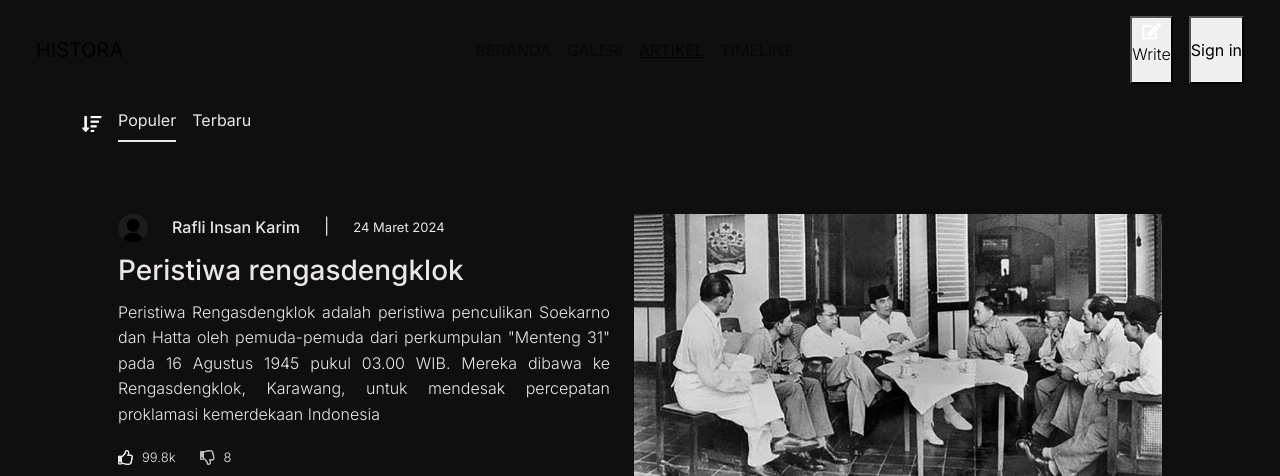
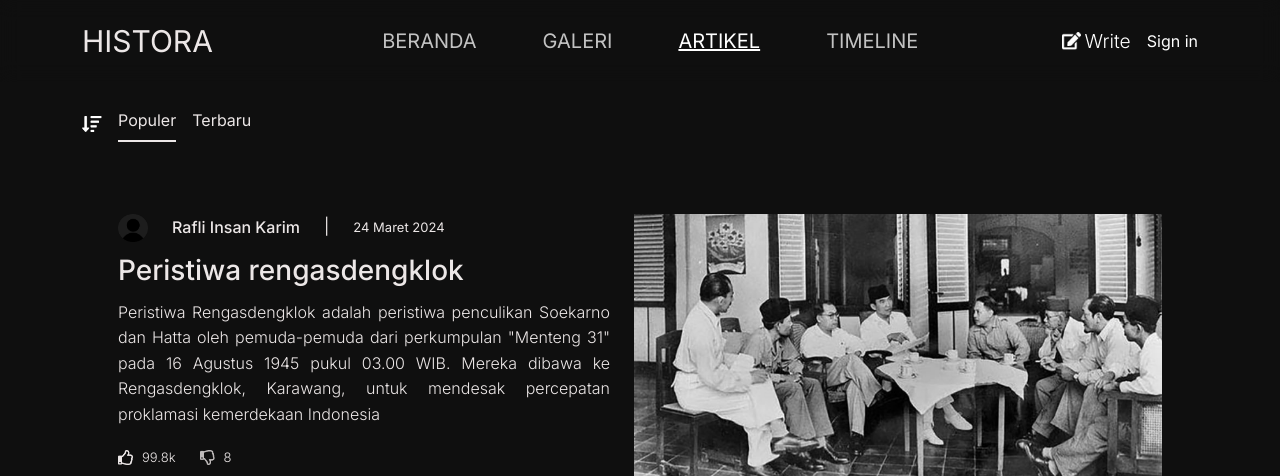
Before and after one commit to DavaGhifary/Tim-Histora, a PHP site: page /pages/artikel.html in a window 1280 px wide. Shown: the top 476 px of the page. Run offline with PHP 8.4, Linux system fonts and the light colour scheme.

Commit message:
refactor:edit navbar

```diff
--- a/IT CLUB-HISTORA/assets/css/navbar.css
+++ b/IT CLUB-HISTORA/assets/css/navbar.css
@@ -1,3 +1,4 @@
+
 /* start-navbar */
 .navbar-header {
   height: 60px;
@@ -29,3 +30,28 @@
   backdrop-filter: blur(10px);
 }
 /* end-navbaar */
+
+
+
+
+
+
+
+
+
+
+/* Test */
+.navbar .navbar-brand {
+  font-size: 30px;
+}
+.navbar .nav-item {
+  padding: 10px 20px;
+}
+.navbar .nav-link {
+  font-size: 20px;
+  margin-left: 10px;
+}
+.fa-bars {
+  color: #007bff;
+  font-size: 30px;
+}
--- a/IT CLUB-HISTORA/pages/artikel.html
+++ b/IT CLUB-HISTORA/pages/artikel.html
@@ -10,6 +10,7 @@
     <!-- Css -->
     <link rel="stylesheet" href="../assets/css/artikel.css">
     <link rel="stylesheet" href="../assets/css/index.css">
+    <link rel="stylesheet" href="../assets/css/navbar.css">
 
     <!-- Fonts -->
     <link rel="preconnect" href="https://fonts.googleapis.com">
@@ -21,22 +22,14 @@
 <div class="artikel">
 
     <!-- Navbar Start -->
-    <nav class="navbar blur navbar-header fixed-top navbar-expand-lg mx-4">
-      <div class="container-fluid">
-        <a class="navbar-brand text-link" href="#">HISTORA</a>
-        <button
-          class="navbar-toggler"
-          type="button"
-          data-bs-toggle="collapse"
-          data-bs-target="#navbarText"
-          aria-controls="navbarText"
-          aria-expanded="false"
-          aria-label="Toggle navigation"
-        >
-          <span class="navbar-toggler-icon"></span>
-        </button>
-        <div class="collapse navbar-collapse" id="navbarText">
-          <ul class="navbar-nav mx-auto mb-2 mb-lg-0">
+    <nav class="navbar blur fixed-top navbar-expand-lg">
+      <div class="container">
+        <a class="navbar-brand text-color" href="#">HISTORA</a>
+        <button class="navbar-toggler" type="button" data-toggle="collapse" data-target="#navbarSupportedContent" aria-controls="navbarSupportedContent" aria-expanded="false" aria-label="Toggle navigation">
+    </button>
+
+        <div class="collapse navbar-collapse" id="navbarSupportedContent">
+          <ul class="navbar-nav mr-auto mx-auto">
             <li class="nav-item">
               <a class="nav-link text-link opacity-75" aria-current="page" href="#"
                 >BERANDA</a
@@ -62,6 +55,39 @@
         </div>
       </div>
     </nav>
+
+    <!-- <nav class="navbar blur navbar-header fixed-top navbar-expand-lg mx-4">
+      <div class="container-fluid">
+        <a class="navbar-brand text-link" href="#">HISTORA</a>
+        <button class="navbar-toggler" type="button" data-toggle="collapse" data-target="#navbarSupportedContent" aria-controls="navbarSupportedContent" aria-expanded="false" aria-label="Toggle navigation">
+    </button>
+        <div class="collapse navbar-collapse" id="navbarSupportedContent">
+          <ul class="navbar-nav mr-auto">
+            <li class="nav-item">
+              <a class="nav-link text-link opacity-75" aria-current="page" href="#"
+                >BERANDA</a
+              >
+            </li>
+            <li class="nav-item">
+              <a class="nav-link text-link opacity-75" href="#">GALERI</a>
+            </li>
+            <li class="nav-item">
+              <a class="nav-link text-link text-decoration-underline" href="#">ARTIKEL</a>
+            </li>
+            <li class="nav-item">
+              <a class="nav-link text-link opacity-75" href="#">TIMELINE</a>
+            </li>
+          </ul>
+          <div class="navbar-text text-link d-flex gap-3">
+            <button class="write gap-1">
+              <img src="../assets/icon/Vector-write.png" width="19" class="" alt="" />
+              <p class="text-write fw-light">Write</p>
+            </button>
+            <button class="ButtonSign">Sign in</button>
+          </div>
+        </div>
+      </div>
+    </nav> -->
     <!-- Navbar End -->
 
     <!-- Filter Start -->
@@ -302,6 +328,14 @@
     <!-- Main Content End -->
 
 </div>
+
+  <!-- CSS -->
     <script src="https://cdn.jsdelivr.net/npm/bootstrap@5.3.3/dist/js/bootstrap.bundle.min.js" integrity="sha384-YvpcrYf0tY3lHB60NNkmXc5s9fDVZLESaAA55NDzOxhy9GkcIdslK1eN7N6jIeHz" crossorigin="anonymous"></script>
-  </body>
+
+  <!-- Navbar -->
+    <script src="https://code.jquery.com/jquery-3.3.1.slim.min.js" integrity="sha384-q8i/X+965DzO0rT7abK41JStQIAqVgRVzpbzo5smXKp4YfRvH+8abtTE1Pi6jizo" crossorigin="anonymous"></script>
+    <script src="https://cdnjs.cloudflare.com/ajax/libs/popper.js/1.14.3/umd/popper.min.js"></script>
+    <script src="https://stackpath.bootstrapcdn.com/bootstrap/4.1.3/js/bootstrap.min.js"></script>
+
+</body>
 </html>
```
